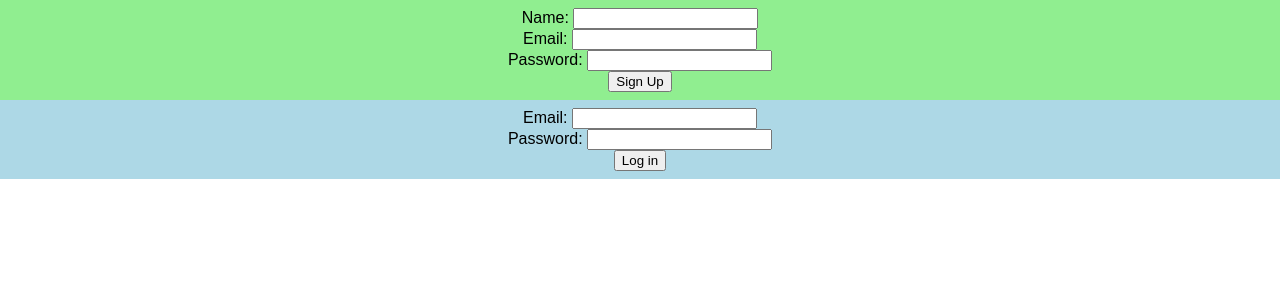
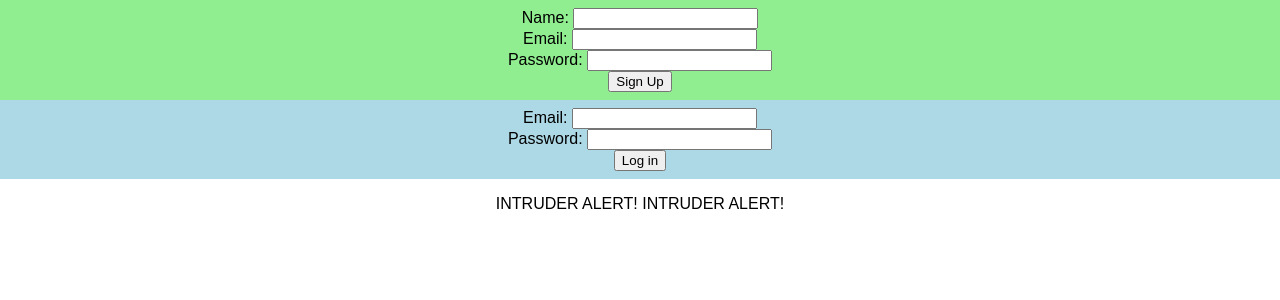
Before and after one commit to jhunnie/personal, a React (Create React App) app in the folder client/: page / in a window 1280 px wide. Shown: the top 300 px of the page. Built offline with nearby package versions, Linux system fonts and the light colour scheme.

Commit message:
Begin adding a special route with front-end authorization

```diff
--- a/client/src/App.js
+++ b/client/src/App.js
@@ -7,6 +7,7 @@ import {
 import './App.css';
 import Signup from './Signup';
 import Login from './Login';
+import AuthenticatedRoute from './AuthenticatedRoute';
 
 class App extends Component {
   render() {
@@ -18,6 +19,9 @@ class App extends Component {
         <div className="LoginBox">
           <Login />
         </div>
+        <div>
+          <AuthenticatedRoute />
+        </div>
       </div>
     );
   }
--- /dev/null
+++ b/client/src/AuthenticatedRoute.js
@@ -0,0 +1,25 @@
+import React, { Component } from 'react';
+
+class AuthenticatedRoute extends Component {
+  constructor(props) {
+    super(props)
+    this.state = {
+      token: localStorage.getItem('mernToken')
+    }
+    this.getOutput = this.getOutput.bind(this)
+  }
+
+  getOutput() {
+    if (this.state.token) {
+      return (<p>You are authorized to view this text</p>)
+    } else {
+      return (<p>INTRUDER ALERT! INTRUDER ALERT!</p>)
+    }
+  }
+
+  render() {
+    return this.getOutput();
+  }
+}
+
+export default AuthenticatedRoute;
```
